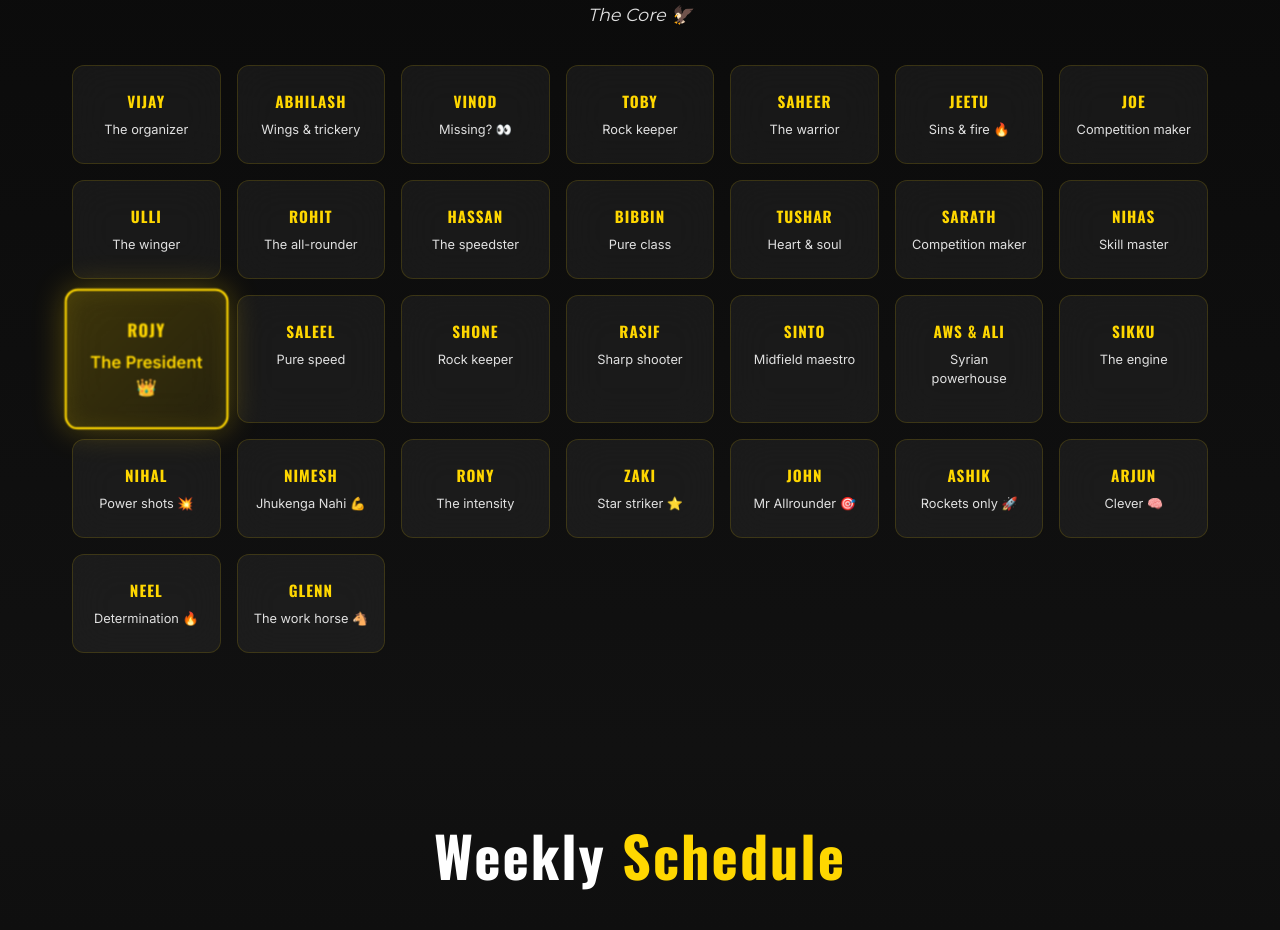
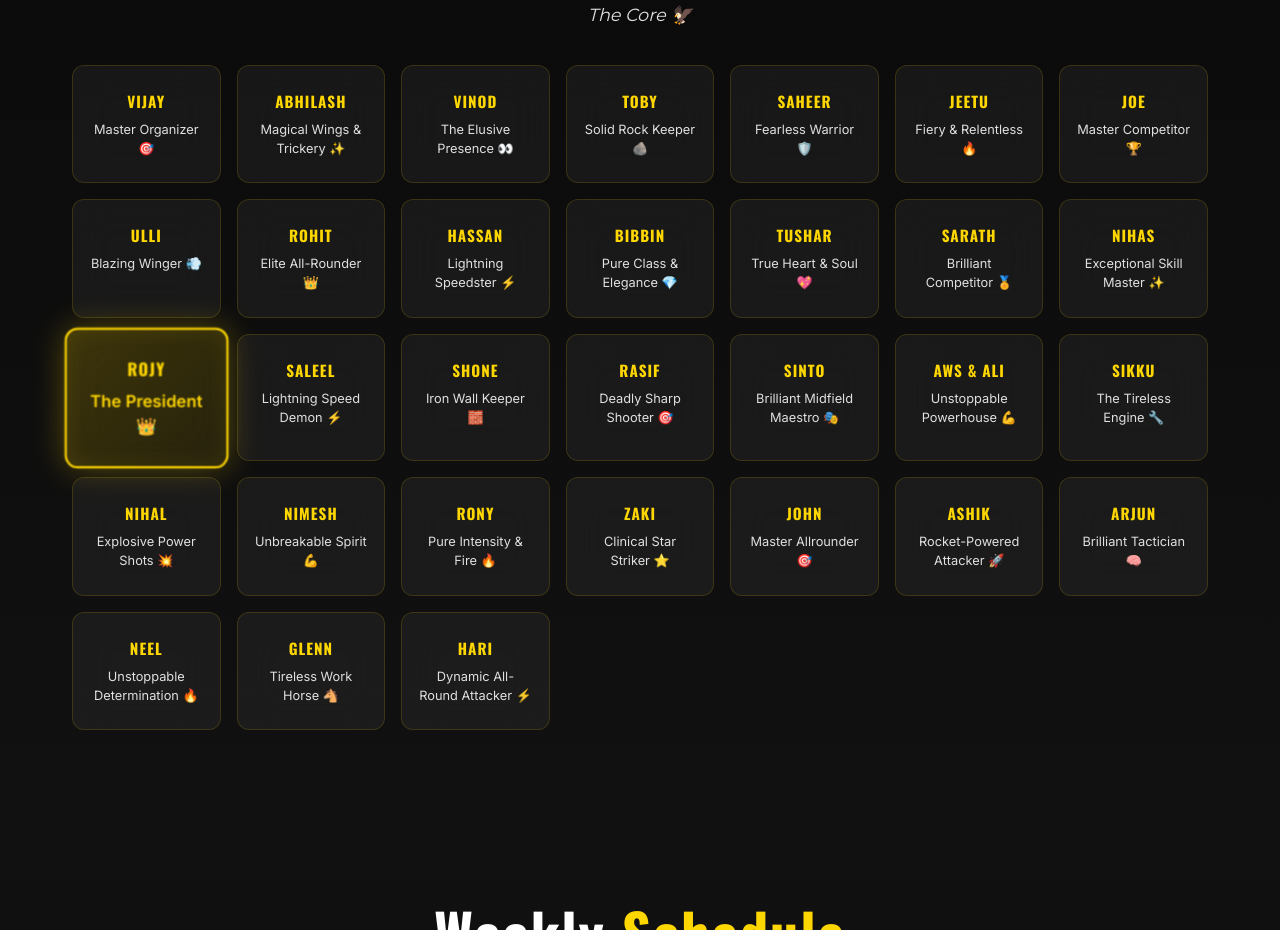
Before and after one commit to mevijaynair/fmss-platform, a website: page apps/main/index.html in a window 1280 px wide. Shown: the part 1080-2010 px from the top of the page. Drawn offline with nearby package versions, Linux system fonts and the light colour scheme; no server answers.

Commit message:
Add Hari and upgrade all player descriptions with superlatives
- Added Hari: Dynamic All-Round Attacker ⚡
- Enhanced all 31 player descriptions with powerful superlatives
- Examples: Master Organizer, Magical Wings, Clinical Star Striker, etc.
- Maintained player character while elevating descriptions
- Added emojis for visual appeal and personality

Co-Authored-By: Claude Haiku 4.5 <noreply@anthropic.com>

```diff
--- a/apps/main/index.html
+++ b/apps/main/index.html
@@ -1716,59 +1716,59 @@
       <div class="squad-grid compact">
         <div class="player-card">
           <h3>Vijay</h3>
-          <p class="player-bio">The organizer</p>
+          <p class="player-bio">Master Organizer 🎯</p>
         </div>
         <div class="player-card">
           <h3>Abhilash</h3>
-          <p class="player-bio">Wings & trickery</p>
+          <p class="player-bio">Magical Wings & Trickery ✨</p>
         </div>
         <div class="player-card">
           <h3>Vinod</h3>
-          <p class="player-bio">Missing? 👀</p>
+          <p class="player-bio">The Elusive Presence 👀</p>
         </div>
         <div class="player-card">
           <h3>Toby</h3>
-          <p class="player-bio">Rock keeper</p>
+          <p class="player-bio">Solid Rock Keeper 🪨</p>
         </div>
         <div class="player-card">
           <h3>Saheer</h3>
-          <p class="player-bio">The warrior</p>
+          <p class="player-bio">Fearless Warrior 🛡️</p>
         </div>
         <div class="player-card">
           <h3>Jeetu</h3>
-          <p class="player-bio">Sins & fire 🔥</p>
+          <p class="player-bio">Fiery & Relentless 🔥</p>
         </div>
         <div class="player-card">
           <h3>Joe</h3>
-          <p class="player-bio">Competition maker</p>
+          <p class="player-bio">Master Competitor 🏆</p>
         </div>
         <div class="player-card">
           <h3>Ulli</h3>
-          <p class="player-bio">The winger</p>
+          <p class="player-bio">Blazing Winger 💨</p>
         </div>
         <div class="player-card">
           <h3>Rohit</h3>
-          <p class="player-bio">The all-rounder</p>
+          <p class="player-bio">Elite All-Rounder 👑</p>
         </div>
         <div class="player-card">
           <h3>Hassan</h3>
-          <p class="player-bio">The speedster</p>
+          <p class="player-bio">Lightning Speedster ⚡</p>
         </div>
         <div class="player-card">
           <h3>Bibbin</h3>
-          <p class="player-bio">Pure class</p>
+          <p class="player-bio">Pure Class & Elegance 💎</p>
         </div>
         <div class="player-card">
           <h3>Tushar</h3>
-          <p class="player-bio">Heart & soul</p>
+          <p class="player-bio">True Heart & Soul 💖</p>
         </div>
         <div class="player-card">
           <h3>Sarath</h3>
-          <p class="player-bio">Competition maker</p>
+          <p class="player-bio">Brilliant Competitor 🏅</p>
         </div>
         <div class="player-card">
           <h3>Nihas</h3>
-          <p class="player-bio">Skill master</p>
+          <p class="player-bio">Exceptional Skill Master ✨</p>
         </div>
         <div class="player-card president-card">
           <h3>Rojy</h3>
@@ -1776,63 +1776,67 @@
         </div>
         <div class="player-card">
           <h3>Saleel</h3>
-          <p class="player-bio">Pure speed</p>
+          <p class="player-bio">Lightning Speed Demon ⚡</p>
         </div>
         <div class="player-card">
           <h3>Shone</h3>
-          <p class="player-bio">Rock keeper</p>
+          <p class="player-bio">Iron Wall Keeper 🧱</p>
         </div>
         <div class="player-card">
           <h3>Rasif</h3>
-          <p class="player-bio">Sharp shooter</p>
+          <p class="player-bio">Deadly Sharp Shooter 🎯</p>
         </div>
         <div class="player-card">
           <h3>Sinto</h3>
-          <p class="player-bio">Midfield maestro</p>
+          <p class="player-bio">Brilliant Midfield Maestro 🎭</p>
         </div>
         <div class="player-card">
           <h3>AWS & Ali</h3>
-          <p class="player-bio">Syrian powerhouse</p>
+          <p class="player-bio">Unstoppable Powerhouse 💪</p>
         </div>
         <div class="player-card">
           <h3>Sikku</h3>
-          <p class="player-bio">The engine</p>
+          <p class="player-bio">The Tireless Engine 🔧</p>
         </div>
         <div class="player-card">
           <h3>Nihal</h3>
-          <p class="player-bio">Power shots 💥</p>
+          <p class="player-bio">Explosive Power Shots 💥</p>
         </div>
         <div class="player-card">
           <h3>Nimesh</h3>
-          <p class="player-bio">Jhukenga Nahi 💪</p>
+          <p class="player-bio">Unbreakable Spirit 💪</p>
         </div>
         <div class="player-card">
           <h3>Rony</h3>
-          <p class="player-bio">The intensity</p>
+          <p class="player-bio">Pure Intensity & Fire 🔥</p>
         </div>
         <div class="player-card">
           <h3>Zaki</h3>
-          <p class="player-bio">Star striker ⭐</p>
+          <p class="player-bio">Clinical Star Striker ⭐</p>
         </div>
         <div class="player-card">
           <h3>John</h3>
-          <p class="player-bio">Mr Allrounder 🎯</p>
+          <p class="player-bio">Master Allrounder 🎯</p>
         </div>
         <div class="player-card">
           <h3>Ashik</h3>
-          <p class="player-bio">Rockets only 🚀</p>
+          <p class="player-bio">Rocket-Powered Attacker 🚀</p>
         </div>
         <div class="player-card">
           <h3>Arjun</h3>
-          <p class="player-bio">Clever 🧠</p>
+          <p class="player-bio">Brilliant Tactician 🧠</p>
         </div>
         <div class="player-card">
           <h3>Neel</h3>
-          <p class="player-bio">Determination 🔥</p>
+          <p class="player-bio">Unstoppable Determination 🔥</p>
         </div>
         <div class="player-card">
           <h3>Glenn</h3>
-          <p class="player-bio">The work horse 🐴</p>
+          <p class="player-bio">Tireless Work Horse 🐴</p>
+        </div>
+        <div class="player-card">
+          <h3>Hari</h3>
+          <p class="player-bio">Dynamic All-Round Attacker ⚡</p>
         </div>
       </div>
     </div>
```
